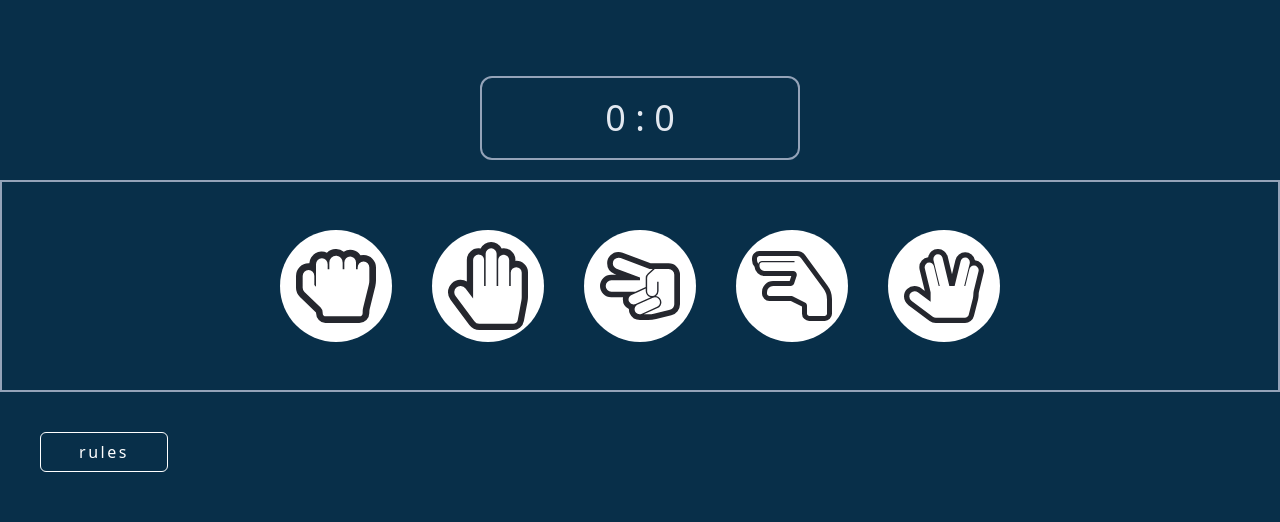
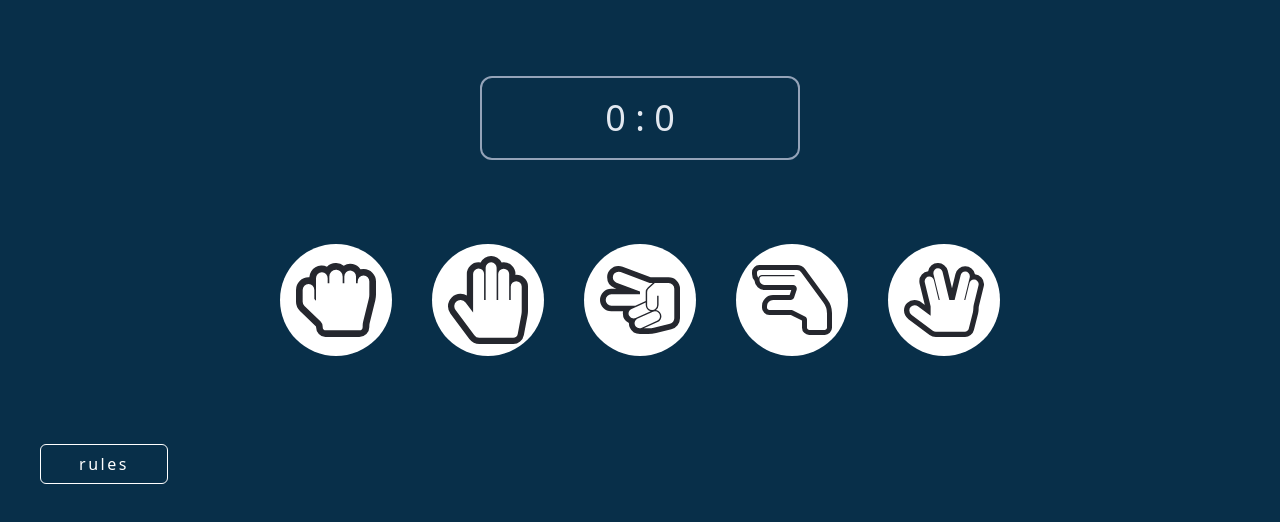
Before and after one commit to sadyazz/rock-paper-scissors-lizard-spock, a React (Vite) app: page / in a window 1280 px wide. Shown: the top 522 px of the page. Built offline with nearby package versions, Linux system fonts and the light colour scheme.

Commit message:
updated Game.jsx

```diff
--- a/src/components/Game.jsx
+++ b/src/components/Game.jsx
@@ -1,13 +1,89 @@
 import React from "react";
+import { useState, useEffect } from 'react'
+import { moves } from "../constants/moves";
+import Score from "./Score";
 
-const Game = () =>{
-    return(
-        <div className="border-slate-400 border-2 text-gray m-0 text-4xl w-screen flex justify-center flex-wrap py-7">
-           <div className="bg-white hover:bg-slate-300 rounded-full h-28 w-28 flex items-center justify-center p-4 m-5 hover:cursor-pointer"> <img  src="src\assets\rock.svg"></img></div>
-           <div className="bg-white hover:bg-slate-300 rounded-full h-28 w-28 flex items-center justify-center p-4 m-5 hover:cursor-pointer"> <img  src="src\assets\paper.svg"></img></div>
-           <div className="bg-white hover:bg-slate-300 rounded-full h-28 w-28 flex items-center justify-center p-4 m-5 hover:cursor-pointer"> <img  src="src\assets\scissors.svg"></img></div>
-           <div className="bg-white hover:bg-slate-300 rounded-full h-28 w-28 flex items-center justify-center p-4 m-5 hover:cursor-pointer"> <img  src="src\assets\lizard.svg"></img></div>
-           <div className="bg-white hover:bg-slate-300 rounded-full h-28 w-28 flex items-center justify-center p-4 m-5 hover:cursor-pointer"> <img  src="src\assets\spock.svg"></img></div>
+
+import { useMemo } from "react";
+import { useRef } from "react";
+//{ handleScoreChange }
+const Game = ({score, setScore, computerScore, setComputerScore}) =>{
+
+    const [selected, setSelected] = useState(null);
+    const [computerChoice, setComputerChoice] = useState(null);
+    // const [score, setScore] = useState(0);
+    // const [computerScore, setComputerScore] = useState(0);
+
+//     useEffect(() =>{
+//         const comboMoves = selected + computerChoice
+//         if( comboMoves === 'paperrock' || comboMoves === 'rocklizard' || comboMoves === 'lizardspock' || comboMoves === 'spockscissors' || comboMoves === 'scissorspaper' || comboMoves === 'rockscissors' || comboMoves === 'scissorslizard' || comboMoves === 'lizardpaper' || comboMoves === 'paperspock' || comboMoves === 'spockrock'){
+//             console.log(comboMoves + "WON")
+
+//         }else if(selected === computerChoice){
+//             console.log(comboMoves +" TIED")
+//         }else
+//         console.log(comboMoves + "LOST")
+
+
+//    })
+
+//    const handlePlayerChoice = (playerChoice) => {
+//     const choices = ["rock", "paper", "scissors", "lizard", "spock"];
+//     const randomIndex = Math.floor(Math.random() * choices.length);
+//     const randomChoice = choices[randomIndex];
+//     setComputerChoice(randomChoice);
+//     setSelected(playerChoice);
+
+//     console.log("User choice:", playerChoice);
+//   console.log("Computer choice:", randomChoice);
+//   };
+const [resultMessage, setResultMessage] = useState("");
+
+
+  useEffect(() => {
+    const comboMoves = selected + computerChoice
+
+    if (!!selected && !!computerChoice) {
+      if (selected === computerChoice) {
+        setResultMessage("Tied");
+      } else if( comboMoves === 'paperrock' || comboMoves === 'rocklizard' || comboMoves === 'lizardspock' || comboMoves === 'spockscissors' || comboMoves === 'scissorspaper' || comboMoves === 'rockscissors' || comboMoves === 'scissorslizard' || comboMoves === 'lizardpaper' || comboMoves === 'paperspock' || comboMoves === 'spockrock'){
+        setScore(score+1);
+        console.log(score);
+        setResultMessage("You won");
+      }else {
+        setComputerScore(computerScore+1);
+        console.log(computerScore);
+        setResultMessage("You lost");
+    }
+    }
+  }, [selected, computerChoice]);
+
+  const handlePlayerChoice = (playerChoice) => {
+    const choices = ["rock", "paper", "scissors", "lizard", "spock"];
+    const randomIndex = Math.floor(Math.random() * choices.length);
+    const randomChoice = choices[randomIndex];
+    setComputerChoice(randomChoice);
+    setSelected(playerChoice);
+  };
+
+      return (
+        <div className=" text-gray m-0 text-4xl w-screen flex justify-center flex-wrap py-7">
+
+          <p className="w-screen flex justify-center text-white font-medium">{resultMessage}</p>
+
+          {moves.map(({ title, icon }) => {
+            return (
+              <div
+                key={title}
+                onClick={() => {
+                  handlePlayerChoice(title);
+                }}
+                className="block mt-4"
+              >
+                {icon}
+              </div>
+            );
+          })}
         </div>
     )
 }
```
